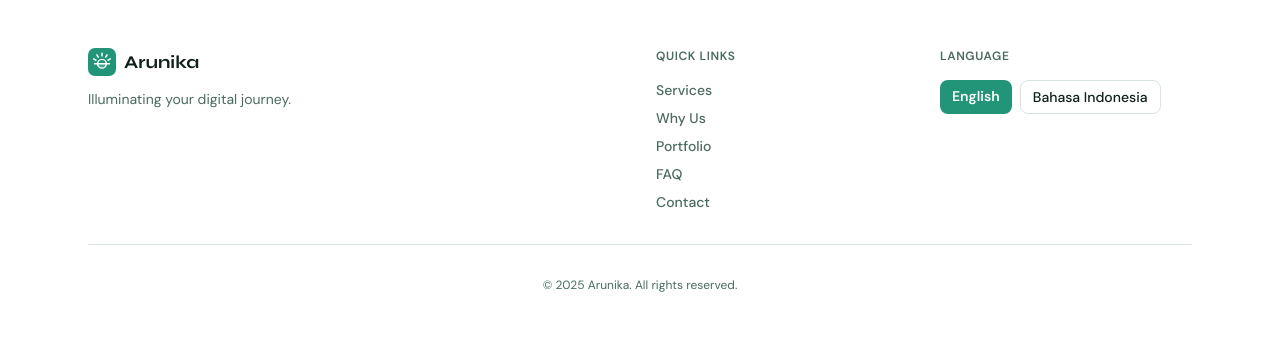
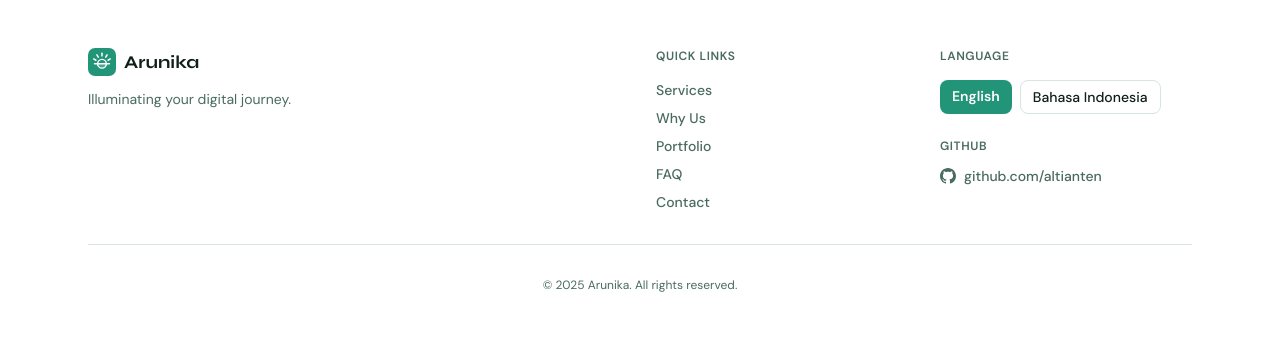
Before and after one commit to altianten/arunikacode, a Flask app: page /contact in a window 1280 px wide. Shown: the part 1147-1488 px from the top of the page. Run offline with Flask 3, Linux system fonts and the light colour scheme; some libraries are stand-ins or nearby versions.

Commit message:
Add GitHub link to base.html template

```diff
--- a/templates/base.html
+++ b/templates/base.html
@@ -510,6 +510,14 @@
           </a>
           {% endfor %}
         </div>
+        <p class="text-xs font-semibold uppercase tracking-wider mb-3" style="color:var(--c-text-muted);">GitHub</p>
+        <a href="https://github.com/altianten" target="_blank" rel="noopener noreferrer"
+          class="inline-flex items-center gap-2 nav-link text-sm">
+          <svg xmlns="http://www.w3.org/2000/svg" width="16" height="16" fill="currentColor" viewBox="0 0 24 24">
+            <path d="M12 0C5.37 0 0 5.37 0 12c0 5.3 3.438 9.8 8.205 11.385.6.113.82-.258.82-.577 0-.285-.01-1.04-.015-2.04-3.338.724-4.042-1.61-4.042-1.61-.546-1.385-1.335-1.755-1.335-1.755-1.087-.744.084-.729.084-.729 1.205.084 1.838 1.236 1.838 1.236 1.07 1.835 2.809 1.305 3.495.998.108-.776.417-1.305.76-1.605-2.665-.3-5.466-1.332-5.466-5.93 0-1.31.465-2.38 1.235-3.22-.135-.303-.54-1.523.105-3.176 0 0 1.005-.322 3.3 1.23.96-.267 1.98-.399 3-.405 1.02.006 2.04.138 3 .405 2.28-1.552 3.285-1.23 3.285-1.23.645 1.653.24 2.873.12 3.176.765.84 1.23 1.91 1.23 3.22 0 4.61-2.805 5.625-5.475 5.92.42.36.81 1.096.81 2.22 0 1.606-.015 2.896-.015 3.286 0 .315.21.69.825.57C20.565 21.795 24 17.295 24 12c0-6.63-5.37-12-12-12z"/>
+          </svg>
+          github.com/altianten
+        </a>
       </div>
     </div>
 
```
